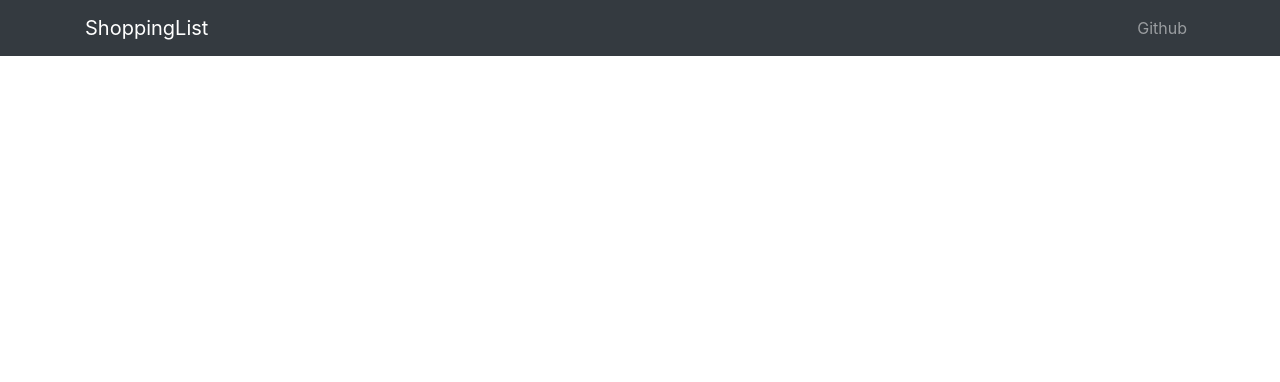
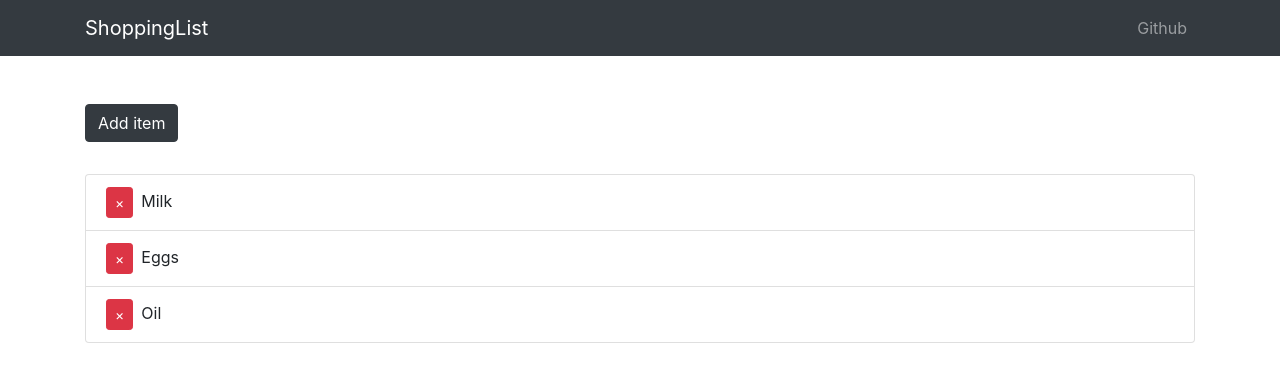
Before and after one commit to mopilo/MERN, a React (Create React App) app in the folder client/: page / in a window 1280 px wide. Shown: the top 382 px of the page. Built offline with nearby package versions, Linux system fonts and the light colour scheme.

Commit message:
adde item

```diff
--- a/client/src/App.css
+++ b/client/src/App.css
@@ -0,0 +1,22 @@
+.remove-btn{
+    margin-right: 0.5rem
+}
+
+.fade-enter{
+    opacity: 0.01;
+}
+
+.fade-enter-active {
+    opacity: 1;
+    transition: opacity 1000ms ease-in
+}
+
+.fade-exit{
+    opacity: 1;
+}
+
+.fade-exit-active {
+    opacity: 0.01;
+    transition: opacity 1000ms ease-in
+
+}
--- a/client/src/App.js
+++ b/client/src/App.js
@@ -3,12 +3,15 @@
 import './App.css';
 
 import AppNavbar from './componenets/AppNavbar'
+import ShoppingList from './componenets/ShoppinList'
+
 
 class App extends Component {
   render() {
     return (
       <div className="App">
        <AppNavbar/>
+       <ShoppingList/>
       </div>
     );
   }
--- /dev/null
+++ b/client/src/componenets/ShoppinList.js
@@ -0,0 +1,63 @@
+import React, {Component} from 'react'
+import {Button, ListGroup, Container, ListGroupItem} from 'reactstrap'
+import {CSSTransition, TransitionGroup} from 'react-transition-group'
+import uuid from 'uuid';
+
+class ShoppingList extends Component{
+    state={
+        items: [
+            { id: uuid(), name: 'Milk'},
+            { id: uuid(), name: 'Eggs'},
+            { id: uuid(), name: 'Oil'}
+        ]
+    }
+
+    render(){
+        const {items} = this.state
+        return(
+            <Container>
+                <Button
+                    color='dark'
+                    style={{marginBottom: '2rem'}}
+                    onClick={()=> {
+                        const name = prompt('enter name')
+                        if(name){
+                            this.setState(
+                                state => ({
+                                    items: [...state.items, {id: uuid(), name}]
+                                })
+                            )
+                        }
+                    }}
+                >
+                    Add item
+                </Button>
+                <ListGroup>
+                    <TransitionGroup className='shopping-list'>
+                        {items.map(({id, name})=> (
+                            <CSSTransition key={id} classNames='fade' timeout={500}>
+                                <ListGroupItem>
+                                    <Button
+                                        className='remove-btn'
+                                        color='danger'
+                                        size='sm'
+                                        onClick={()=>{
+                                            this.setState(state => ({
+                                                items: state.items.filter(item=> item.id !== id)
+                                            }))
+                                        }}
+                                    >
+                                        &times;
+                                    </Button>
+                                    {name}
+                                </ListGroupItem>
+                            </CSSTransition>
+                        )) }
+                    </TransitionGroup>
+                </ListGroup>
+            </Container>
+        )
+    }
+}
+
+export default ShoppingList
```
